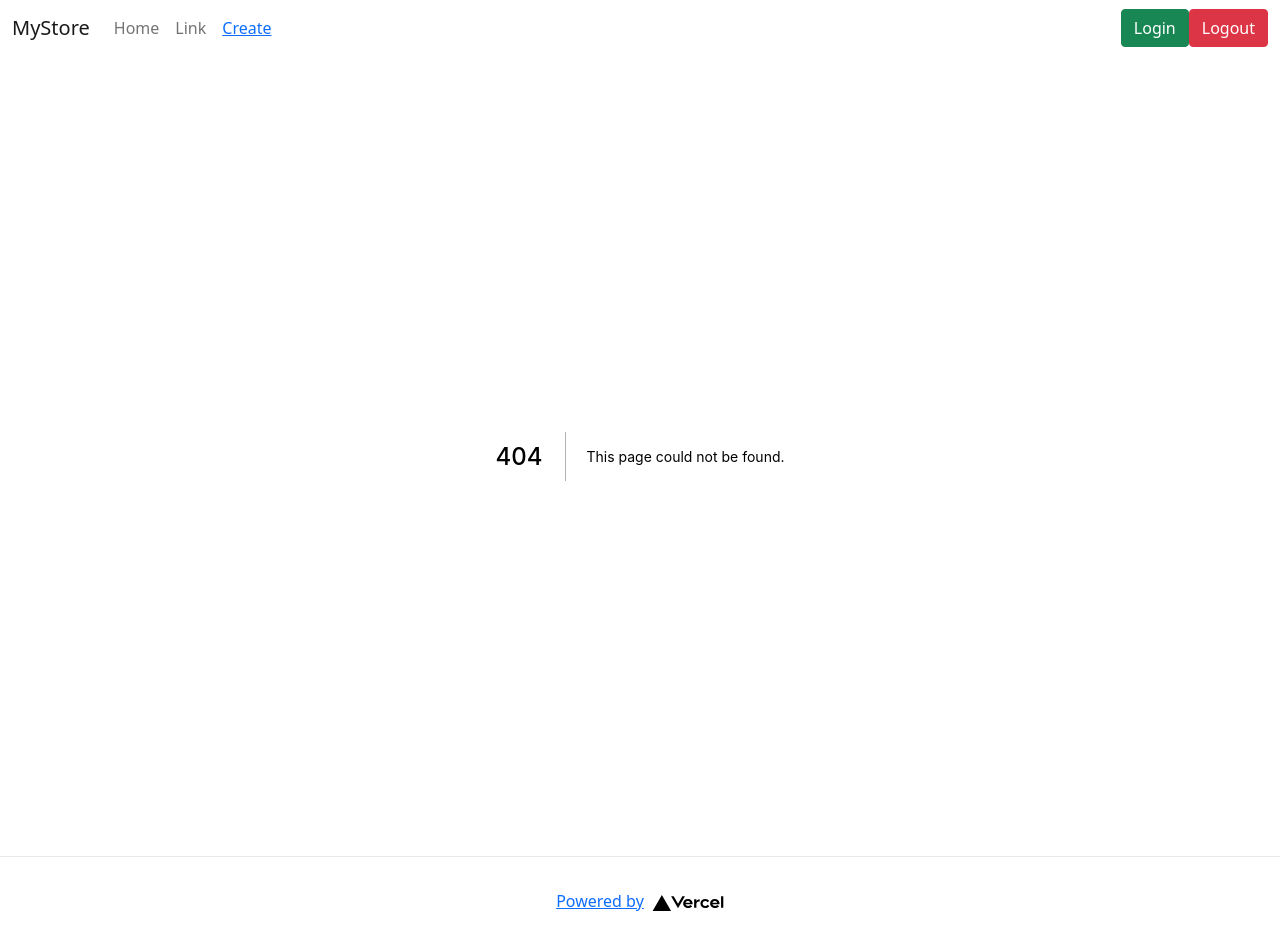
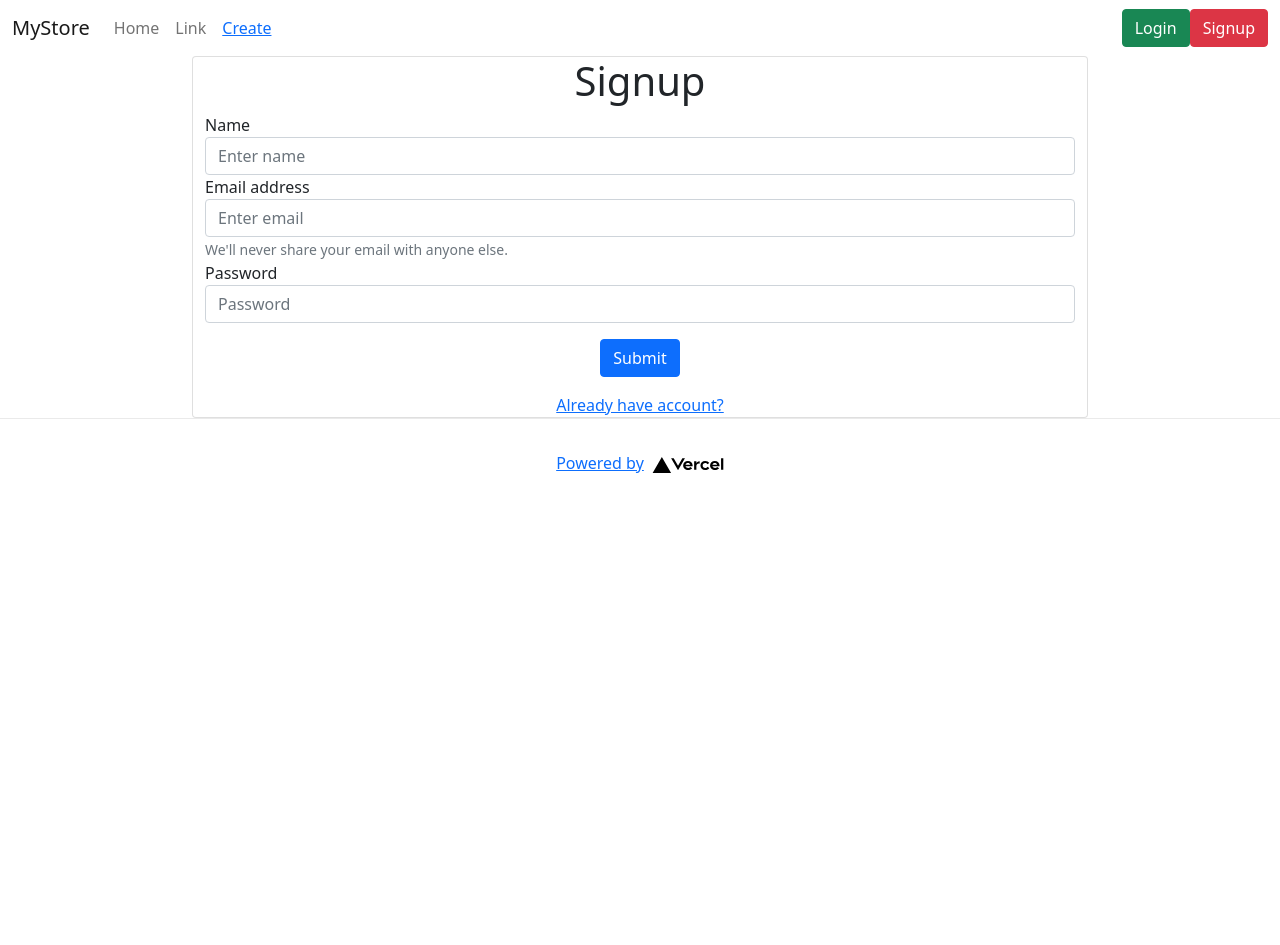
Before and after one commit to Grey-Hat-07/Mystore, a Next.js app: page /Signup in a window 1280 px wide. Before the commit this address had no page. After the commit the page ends 800 px from the top, so only its background shows below. Built offline with nearby package versions, Linux system fonts and the light colour scheme.

Commit message:
signup working

```diff
--- a/component/Navbar.js
+++ b/component/Navbar.js
@@ -38,7 +38,7 @@ export default function Navbar() {
                             </li>
                         </ul>
                         <Link href='/Login' className='active'><button className=" btn btn-success ">Login</button></Link>
-                        <Link href='/Logout' className='active'><button className=" btn btn-danger ">Logout</button></Link>
+                        <Link href='/Signup' className='active'><button className=" btn btn-danger ">Signup</button></Link>
                     </div>
                 </div>
             </nav>
--- /dev/null
+++ b/pages/Signup.js
@@ -0,0 +1,51 @@
+import Link from 'next/link'
+import { useRouter } from 'next/router'
+import { useState } from 'react'
+import baseUrl from '../helpers/baseUrl'
+export default function Signup() {
+  const [name, setName] = useState('')
+  const [email, setEmail] = useState('')
+  const [password, setPassword] = useState('')
+  const router = useRouter()
+  const handlesubmit = async(e) => {
+    e.preventDefault()
+    const res=await fetch(`${baseUrl}/api/Signup`, {
+      method: 'POST',
+      headers: {
+        'Content-Type': 'application/json'
+      },
+      body: JSON.stringify({ name, email, password })
+    })
+    const res2 = await res.json();
+    if(res2.error){
+      alert(res2.error)
+    }
+    else{
+      router.push('/Login')
+    }
+  }
+  return (
+    <div className='container card cardwidth '>
+      <h1 className='text-center'>Signup</h1>
+      <form onSubmit={handlesubmit}>
+        <div className="form-group">
+          <label htmlFor="name">Name</label>
+          <input type="text" className="form-control" id="name" aria-describedby="emailHelp" placeholder="Enter name" value={name} onChange={(e) => setName(e.target.value)} />
+        </div>
+        <div className="form-group">
+          <label htmlFor="email">Email address</label>
+          <input type="email" className="form-control" id="email" aria-describedby="emailHelp" placeholder="Enter email" value={email} onChange={(e) => setEmail(e.target.value)} />
+          <small id="emailHelp" className="form-text text-muted">We'll never share your email with anyone else.</small>
+        </div>
+        <div className="form-group">
+          <label htmlFor="password">Password</label>
+          <input type="password" className="form-control" id="password" placeholder="Password" value={password} onChange={(e) => setPassword(e.target.value)} />
+        </div>
+        <div className='text-center mt-3 mb-3'>
+        <button type="submit" className="btn btn-primary">Submit</button>
+        </div>
+        </form>
+        <Link href='/Login'><a className='text-center'>Already have account?</a></Link>
+    </div>
+  )
+}
--- /dev/null
+++ b/pages/api/Signup.js
@@ -0,0 +1,24 @@
+import initDB from "../../helpers/initDB";
+import User from "../../Models/User";
+import bcrypt from "bcryptjs";
+
+initDB();
+export default async (req, res) => {
+    const { name, email, password } = req.body;
+    if (!name || !email || !password) {
+        return res.status(400).json({ error: "Please provide all the required fields" });
+    }
+    const user = await User.findOne({ email });
+    if (user) {
+        return res.status(400).json({ error: "User already exists" });
+    }
+    const salt = await bcrypt.genSalt(10);
+    const hashedPassword = await bcrypt.hash(password, salt);
+    const newUser = await new User({
+        name,
+        email,
+        password: hashedPassword,
+    }).save();
+    res.status(200).json(newUser);
+
+}
--- a/public/Style.css
+++ b/public/Style.css
@@ -12,3 +12,8 @@
     margin: auto;
     height: 350px;
   }
+
+.cardwidth {
+    width: 70%;
+    margin: auto;
+}
```
Also changed, not shown: pages/Login.js (+25 -4 lines), pages/Logout.js (deleted, +0 -9 lines), pages/api/Login.js (added, +22 -0 lines).
